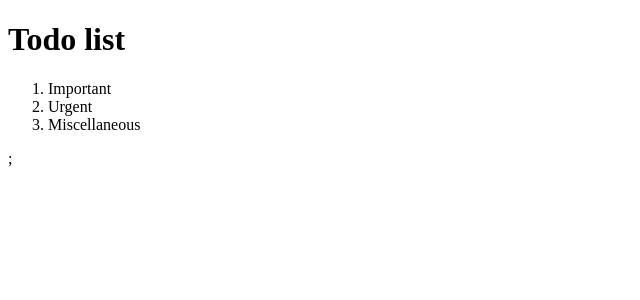
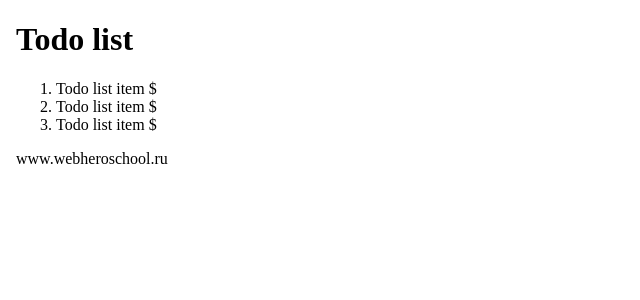
Before and after one commit to WebHeroSchool/rfp, a React (Create React App) app: page / in a window 1280 px wide. Shown: the top 300 px of the page, without its empty margins (0-640 px from the left). Built offline with nearby package versions, Linux system fonts and the light colour scheme.

Commit message:
lesson 16 completed

```diff
--- a/src/App.js
+++ /dev/null
@@ -1,17 +0,0 @@
-import React from 'react';
-
-const ItemList = () => (
-  <ol>
-      <li>Important</li>
-      <li>Urgent</li>
-      <li>Miscellaneous</li>
-  </ol>
-);
-const App = () => (
-  <main>
-      <h1>Todo list</h1>
-      <ItemList />;
-  </main>
-);
-
-export default App;
--- /dev/null
+++ b/src/components/App/App.js
@@ -0,0 +1,14 @@
+import React from 'react';
+import Footer from '../Footer/Footer';
+import ItemList from '../ItemList/ItemList';
+
+const App = () => (
+    <body>
+        <h1>Todo list</h1>
+        <ItemList />
+        <Footer />
+
+    </body>
+);
+
+export default App;
--- /dev/null
+++ b/src/components/Footer/Footer.js
@@ -0,0 +1,7 @@
+import React from 'react';
+
+const Footer = () => (
+    <footer>www.webheroschool.ru</footer>
+);
+
+export default Footer;
--- /dev/null
+++ b/src/components/Item/Item.js
@@ -0,0 +1,7 @@
+import React from 'react';
+
+const Item = () => (
+    <li>Todo list item $</li>
+);
+
+export default Item;
--- /dev/null
+++ b/src/components/ItemList/ItemList.js
@@ -0,0 +1,12 @@
+import React from 'react'
+import Item from '../Item/Item';
+
+const ItemList = () => (
+    <ol>
+        <Item />
+        <Item />
+        <Item />
+    </ol>
+);
+
+export default ItemList
--- a/src/index.js
+++ b/src/index.js
@@ -1,6 +1,6 @@
 import React from 'react';
 import ReactDOM from 'react-dom';
-import App from './App';
+import App from './components/App/App';
 
 
 ReactDOM.render(<App />, document.getElementById('root'));
```
